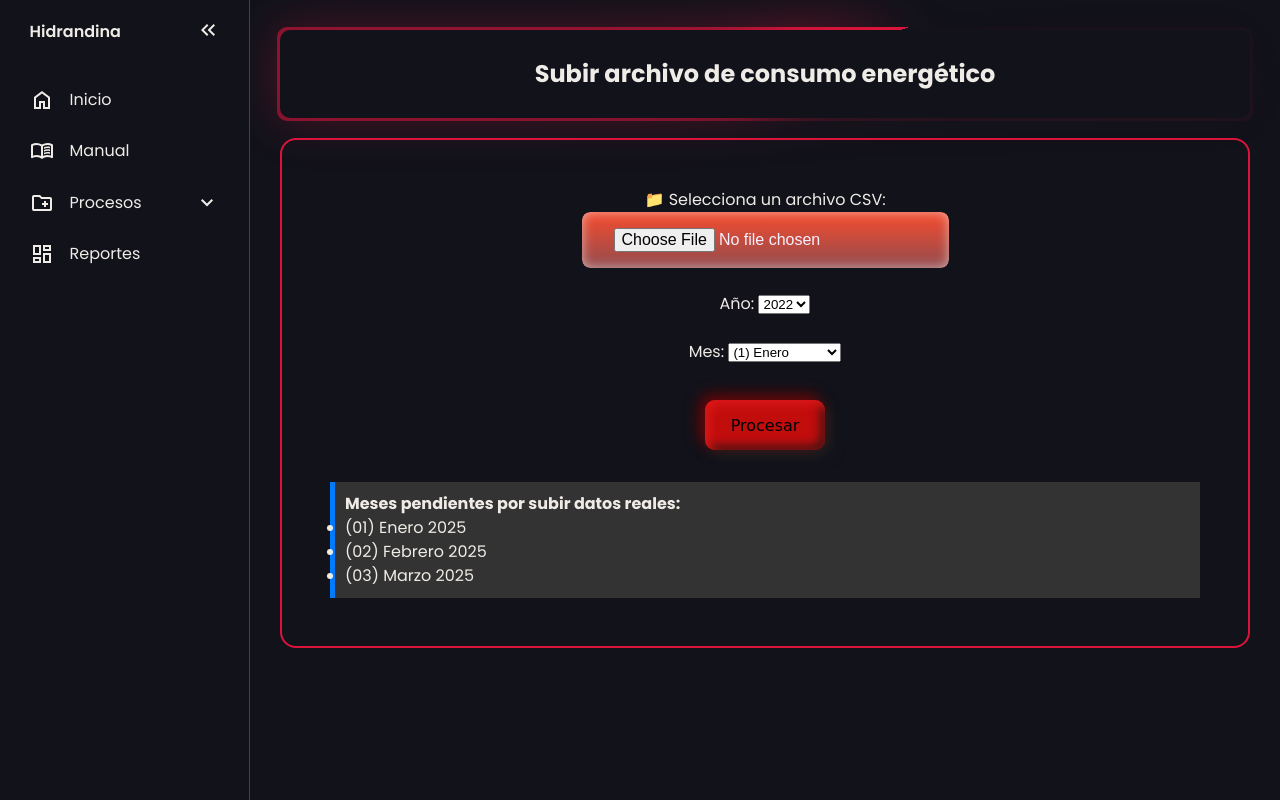
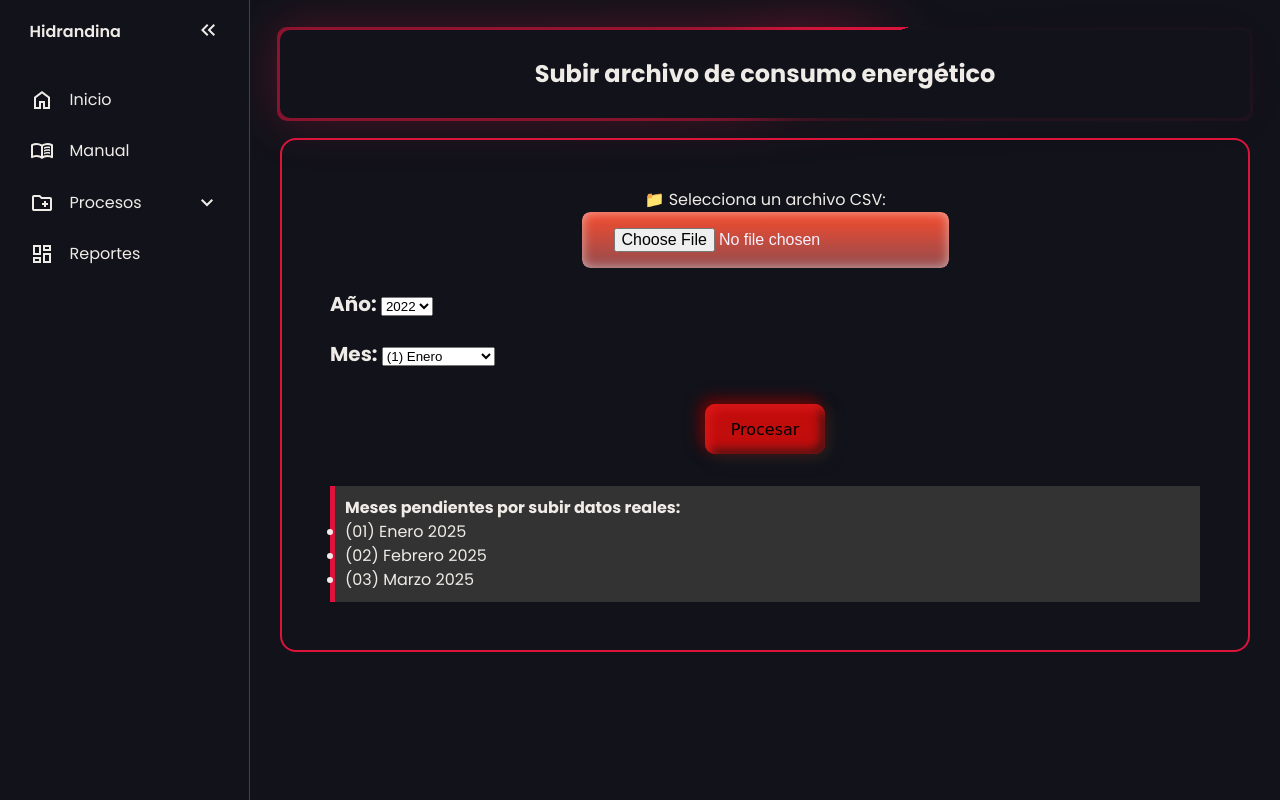
Before and after one commit to JuanChuTri123/PROYECTO_FINAL2, a Flask app: page /subir-archivo in a window 1280 px wide. Run offline with Flask 3, Linux system fonts and the light colour scheme.

Commit message:
Update subir-archivo.html

```diff
--- a/templates/subir-archivo.html
+++ b/templates/subir-archivo.html
@@ -32,9 +32,10 @@ Subir archivo
 
 
 
-   <div class="centrar">
+   <div class="centrar2">
         <!-- Selección de año -->
-        <label for="anio">Año:</label>
+         <div class="aniosdiv">
+                    <label for="anio" style="font-weight: bold; font-size: 20px;" >Año:</label>
         <select name="anio" id="anio">
             <option value="2022">2022</option>
             <option value="2023">2023</option>
@@ -44,12 +45,14 @@ Subir archivo
             <option value="2027">2027</option>
             <option value="2028">2028</option>
         </select><br><br>
+         </div>
+
 
         <!-- Selección de mes -->
 
 
-
-        <label for="mes">Mes:</label>
+      <div class="mesesdiv">
+        <label for="mes"  style="font-weight: bold; font-size: 20px;">Mes:</label>
         <select name="mes" id="mes">
             <option value="1">(1) Enero</option>
             <option value="2">(2) Febrero</option>
@@ -64,6 +67,8 @@ Subir archivo
             <option value="11">(11) Noviembre</option>
             <option value="12">(12) Diciembre</option>
         </select><br><br>
+      </div>
+
    </div>
         <!-- Botón para enviar -->
 
@@ -82,7 +87,7 @@ Subir archivo
     {% endif %}
 
     {% if meses_faltantes %}
-    <div style="margin-top: 20px; padding: 10px; background-color: #333; border-left: 5px solid #007BFF;">
+    <div style="margin-top: 20px; padding: 10px; background-color: #333; border-left: 5px solid crimson;">
         <h4>Meses pendientes por subir datos reales:</h4>
         <ul>
             {% for anio, mes in meses_faltantes %}
```
